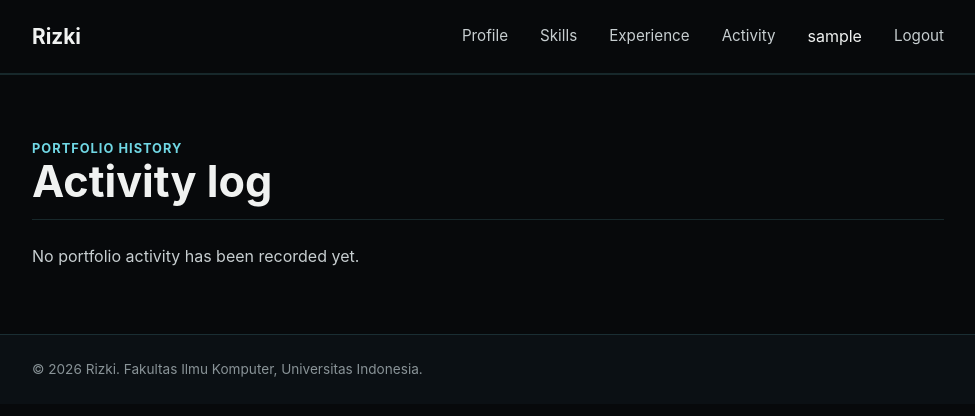
After one commit to RizkiManik-W/myportofolio, a Django app: page /activity/ in a window 1280 px wide. The commit adds this page. Shown: the top 416 px of the page, without its empty margins (152-1127 px from the left). Run offline with Django 5.2, Linux system fonts and the light colour scheme; the visitor is signed in with stand-in values (Sample User, id 1); data comes from the database, SQL or seed files in the repository; data that the repository does not hold is empty.

Commit message:
Feat: add portfolio activity audit log

```diff
--- a/main/urls.py
+++ b/main/urls.py
@@ -9,6 +9,7 @@ from main.views import (
     login_user,
     logout_user,
     register,
+    show_activity_log,
     show_experience,
     show_main,
     show_skills,
@@ -25,6 +26,7 @@ urlpatterns = [
     path("login/", login_user, name="login"),
     path("logout/", logout_user, name="logout"),
     path("experience/", show_experience, name="show_experience"),
+    path("activity/", show_activity_log, name="show_activity_log"),
     path("experience/add/", create_experience, name="create_experience"),
     path("experience/<uuid:experience_id>/edit/", update_experience, name="update_experience"),
     path("experience/<uuid:experience_id>/delete/", delete_experience, name="delete_experience"),
--- a/main/views.py
+++ b/main/views.py
@@ -4,11 +4,12 @@ from django.contrib.auth.decorators import login_required
 from django.contrib.auth.forms import AuthenticationForm, UserCreationForm
 from django.core import serializers
 from django.core.exceptions import PermissionDenied
+from django.db import transaction
 from django.http import HttpResponse
 from django.shortcuts import get_object_or_404, redirect, render
 
 from main.forms import ExperienceForm, SkillForm
-from main.models import Experience, Skill
+from main.models import ActivityLog, Experience, Skill
 
 
 def _is_editor(user):
@@ -17,6 +18,17 @@ def _is_editor(user):
 
 def _can_edit_portfolio(user):
     return user.is_superuser or _is_editor(user)
+
+
+def _record_activity(user, action, target_type, target):
+    ActivityLog.objects.create(
+        actor=user,
+        actor_username=user.get_username(),
+        action=action,
+        target_type=target_type,
+        target_id=str(target.pk),
+        target_title=target.title,
+    )
 
 
 def register(request):
@@ -101,7 +113,9 @@ def create_experience(request):
     form = ExperienceForm(request.POST or None)
 
     if request.method == "POST" and form.is_valid():
-        form.save()
+        with transaction.atomic():
+            experience = form.save()
+            _record_activity(request.user, "create", "experience", experience)
         messages.success(request, "Experience added successfully.")
         return redirect("main:show_experience")
 
@@ -122,7 +136,9 @@ def update_experience(request, experience_id):
     form = ExperienceForm(request.POST or None, instance=experience)
 
     if request.method == "POST" and form.is_valid():
-        form.save()
+        with transaction.atomic():
+            experience = form.save()
+            _record_activity(request.user, "update", "experience", experience)
         messages.success(request, "Experience updated successfully.")
         return redirect("main:show_experience")
 
@@ -153,6 +169,18 @@ def show_skills(request):
 
 
 @login_required(login_url="/login/")
+def show_activity_log(request):
+    if not request.user.is_superuser:
+        raise PermissionDenied
+
+    context = {
+        "name": "Rizki",
+        "activity_list": ActivityLog.objects.select_related("actor")[:100],
+    }
+    return render(request, "activity_log.html", context)
+
+
+@login_required(login_url="/login/")
 def toggle_skill_star(request, skill_id):
     skill = get_object_or_404(Skill, pk=skill_id)
 
@@ -173,7 +201,9 @@ def create_skill(request):
     form = SkillForm(request.POST or None)
 
     if request.method == "POST" and form.is_valid():
-        form.save()
+        with transaction.atomic():
+            skill = form.save()
+            _record_activity(request.user, "create", "skill", skill)
         messages.success(request, "Skill added successfully.")
         return redirect("main:show_skills")
 
@@ -194,7 +224,9 @@ def update_skill(request, skill_id):
     form = SkillForm(request.POST or None, instance=skill)
 
     if request.method == "POST" and form.is_valid():
-        form.save()
+        with transaction.atomic():
+            skill = form.save()
+            _record_activity(request.user, "update", "skill", skill)
         messages.success(request, "Skill updated successfully.")
         return redirect("main:show_skills")
 
@@ -229,7 +261,9 @@ def delete_experience(request, experience_id):
     experience = get_object_or_404(Experience, pk=experience_id)
 
     if request.method == "POST":
-        experience.delete()
+        with transaction.atomic():
+            _record_activity(request.user, "delete", "experience", experience)
+            experience.delete()
         messages.success(request, "Experience deleted successfully.")
 
     return redirect("main:show_experience")
@@ -243,7 +277,9 @@ def delete_skill(request, skill_id):
     skill = get_object_or_404(Skill, pk=skill_id)
 
     if request.method == "POST":
-        skill.delete()
+        with transaction.atomic():
+            _record_activity(request.user, "delete", "skill", skill)
+            skill.delete()
         messages.success(request, "Skill deleted successfully.")
 
     return redirect("main:show_skills")
--- a/static/css/style.css
+++ b/static/css/style.css
@@ -731,6 +731,40 @@ button.button:hover {
     align-self: flex-start;
 }
 
+.activity-log-list {
+    display: grid;
+    gap: 0.75rem;
+}
+
+.activity-log-entry {
+    padding: 1rem 1.2rem;
+    border: 1px solid var(--line);
+    border-left: 3px solid var(--cyan-bright);
+    border-radius: var(--radius);
+    background: linear-gradient(145deg, rgba(25, 58, 67, 0.45), rgba(11, 16, 20, 0.9));
+}
+
+.activity-log-entry p {
+    color: var(--text-secondary);
+    overflow-wrap: anywhere;
+}
+
+.activity-log-entry strong {
+    color: var(--text-primary);
+}
+
+.activity-log-entry__meta {
+    display: flex;
+    flex-wrap: wrap;
+    justify-content: space-between;
+    gap: 0.35rem 1rem;
+    margin-bottom: 0.35rem;
+    color: var(--cyan-light);
+    font-size: 0.78rem;
+    font-weight: 700;
+    text-transform: uppercase;
+}
+
 .skill-form {
     max-width: 700px;
     margin-top: 1.5rem;
--- /dev/null
+++ b/templates/activity_log.html
@@ -0,0 +1,41 @@
+{% extends "base.html" %}
+
+{% block meta %}
+    <title>Activity Log - {{ name }}</title>
+{% endblock meta %}
+
+{% block content %}
+    <main>
+        <section class="experience-section">
+            <div class="container">
+                <div class="section-heading">
+                    <div>
+                        <p class="section-kicker">Portfolio history</p>
+                        <h2>Activity log</h2>
+                    </div>
+                </div>
+
+                <div class="activity-log-list">
+                    {% for activity in activity_list %}
+                        <article class="activity-log-entry">
+                            <div class="activity-log-entry__meta">
+                                <span>{{ activity.get_action_display }} {{ activity.get_target_type_display }}</span>
+                                <time datetime="{{ activity.created_at|date:'c' }}">
+                                    {{ activity.created_at|date:"Y-m-d H:i" }}
+                                </time>
+                            </div>
+                            <p>
+                                <strong>{{ activity.actor_username }}</strong>
+                                {{ activity.get_action_display|lower }}
+                                {{ activity.get_target_type_display|lower }}
+                                <strong>{{ activity.target_title }}</strong>
+                            </p>
+                        </article>
+                    {% empty %}
+                        <p class="empty-state">No portfolio activity has been recorded yet.</p>
+                    {% endfor %}
+                </div>
+            </div>
+        </section>
+    </main>
+{% endblock content %}
--- a/templates/base.html
+++ b/templates/base.html
@@ -26,6 +26,9 @@
                 <a href="{% url 'main:show_main' %}">Profile</a>
                 <a href="{% url 'main:show_skills' %}">Skills</a>
                 <a href="{% url 'main:show_experience' %}">Experience</a>
+                {% if user.is_superuser %}
+                    <a href="{% url 'main:show_activity_log' %}">Activity</a>
+                {% endif %}
 
                 {% if user.is_authenticated %}
                     <span class="nav-user">{{ user.username }}</span>
```
Also changed, not shown: main/models.py (+34 -0 lines), README.md, main/migrations/0006_activitylog.py (added), 1 other file.
